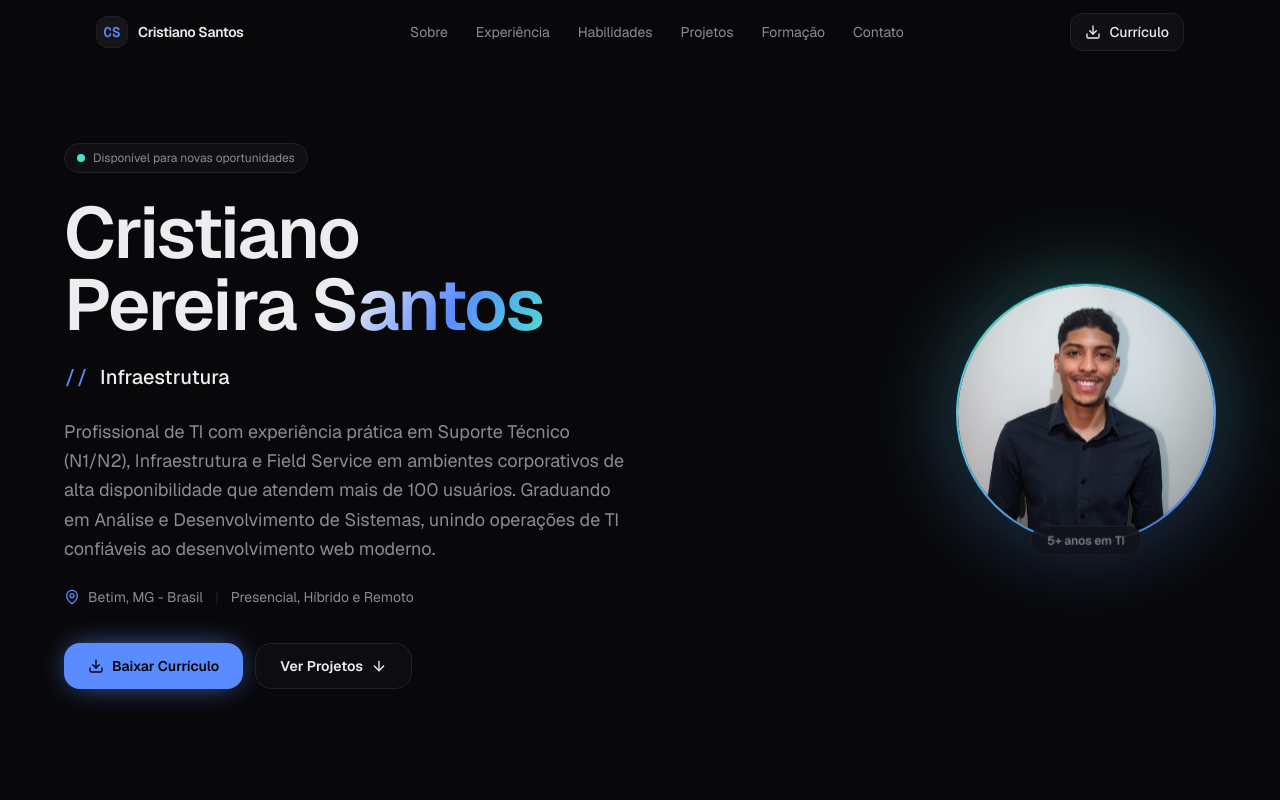
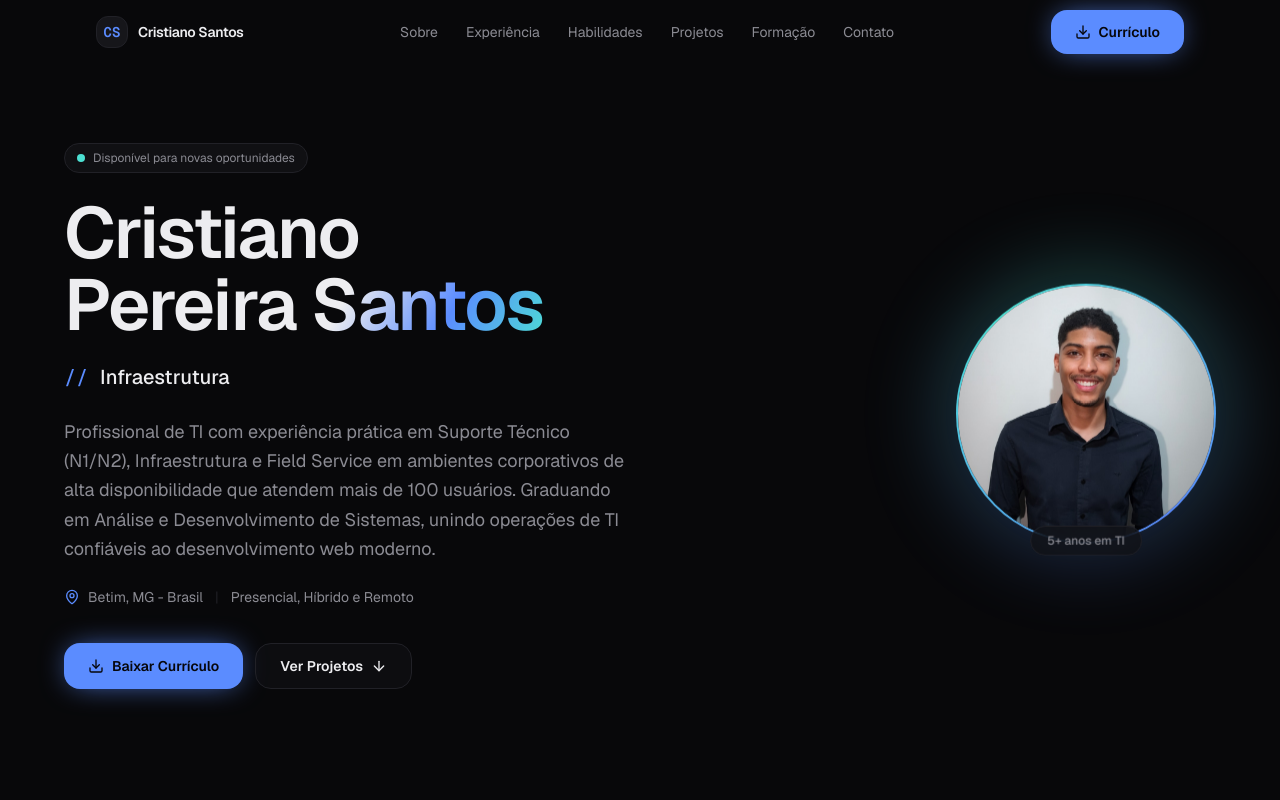
Before and after one commit to Nukaus/Portifolio, a Next.js app: page / in a window 1280 px wide. Shown: the top 800 px of the page. Built offline with nearby package versions, Linux system fonts and the light colour scheme.

Commit message:
fix: Finalizando correção download de curriculo

```diff
--- a/components/navbar.tsx
+++ b/components/navbar.tsx
@@ -60,9 +60,9 @@ export default function Navbar() {
 
           <div className="flex items-center gap-2">
             <a
-              href="/cristiano-pereira-santos-resume.pdf"
-              download
-              className="hidden items-center gap-2 rounded-lg border border-border bg-secondary/60 px-3.5 py-2 text-sm font-medium transition-colors hover:border-primary/60 hover:text-primary sm:inline-flex"
+              href="/documentos/curriculo-analista-cristianopereirasantos.pdf"
+              download="cristiano-pereira-santos-resume.pdf"
+              className="group inline-flex items-center justify-center gap-2 rounded-xl bg-primary px-6 py-3 text-sm font-semibold text-primary-foreground shadow-[0_0_30px_-8px_var(--primary)] transition-all hover:brightness-110 focus:outline-none focus:ring-2 focus:ring-ring focus:ring-offset-2 focus:ring-offset-background"
             >
               <Download className="h-4 w-4" aria-hidden="true" />
               Currículo
```
